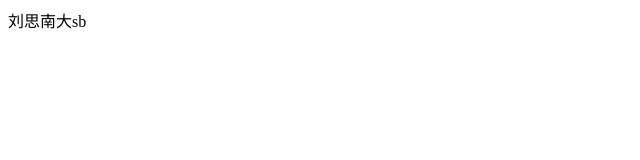
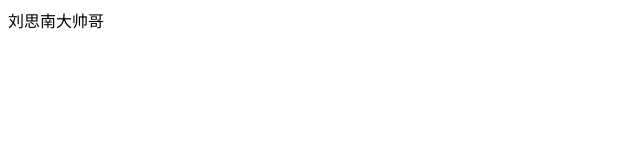
Before and after one commit to lostInside/lostInside.github.io, a plain HTML site: page index.html in a window 1280 px wide. Shown: the full height of the page, 0-640 px from the left. Drawn offline with Linux system fonts and the light colour scheme.

Commit message:
bianshuai

```diff
--- a/index.html
+++ b/index.html
@@ -6,7 +6,7 @@
 </head>
 
 <body>
-    <div>刘思南大sb</div>
+    <div>刘思南大帅哥</div>
 </body>
 
 </html>
```
